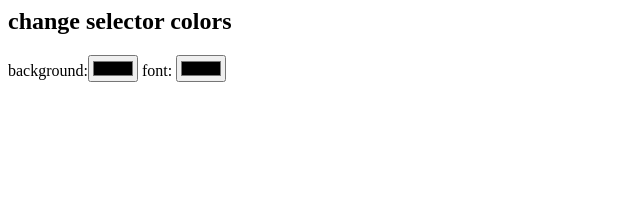
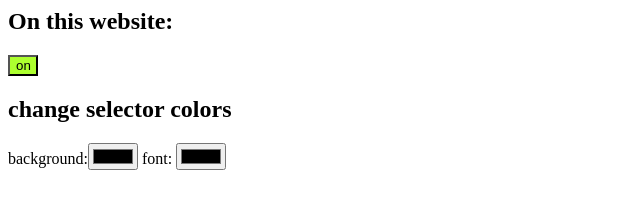
Before and after one commit to JeromeBollinger/chrome_extension, a browser extension: page index.html in a window 1280 px wide. Shown: the whole page, without its empty margins (0-640 px from the left). Drawn offline with Linux system fonts and the light colour scheme.

Commit message:
feat: Add on off button for addon

```diff
--- a/index.css
+++ b/index.css
@@ -1,3 +1,13 @@
   input {
     text-align: center;
   }
+
+  .on_button{
+    width: 30px;
+    background-color: greenyellow;
+  }
+
+  .off_button{
+    width: 30px;
+    background-color: rgb(255, 47, 47);
+  }
--- a/index.html
+++ b/index.html
@@ -1,7 +1,10 @@
 <script type="module" src="index.js"></script>
+<link rel="stylesheet" href="index.css">
 <title>Water Popup</title>
 
 <div>
+  <h2>On this website:</h2>
+  <button class="on_button" id="on_button" value=1>on</button>
   <h2>change selector colors</h2>
   background:<input type="color" id="color" name="color" /> font:
   <input type="color" id="font" name="color" />
```
